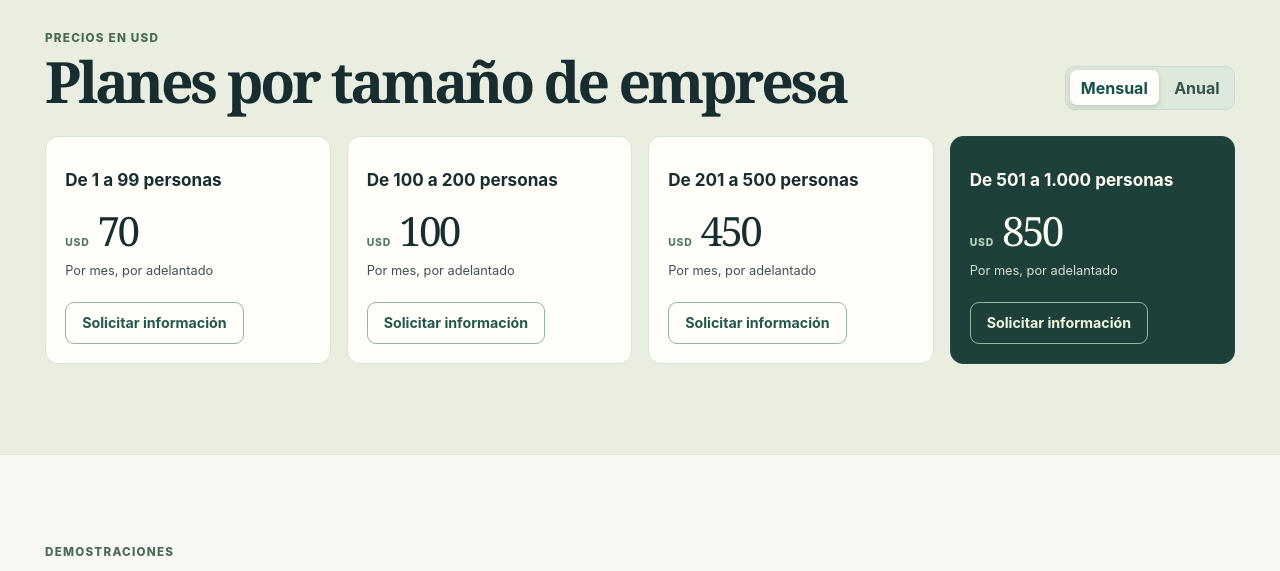
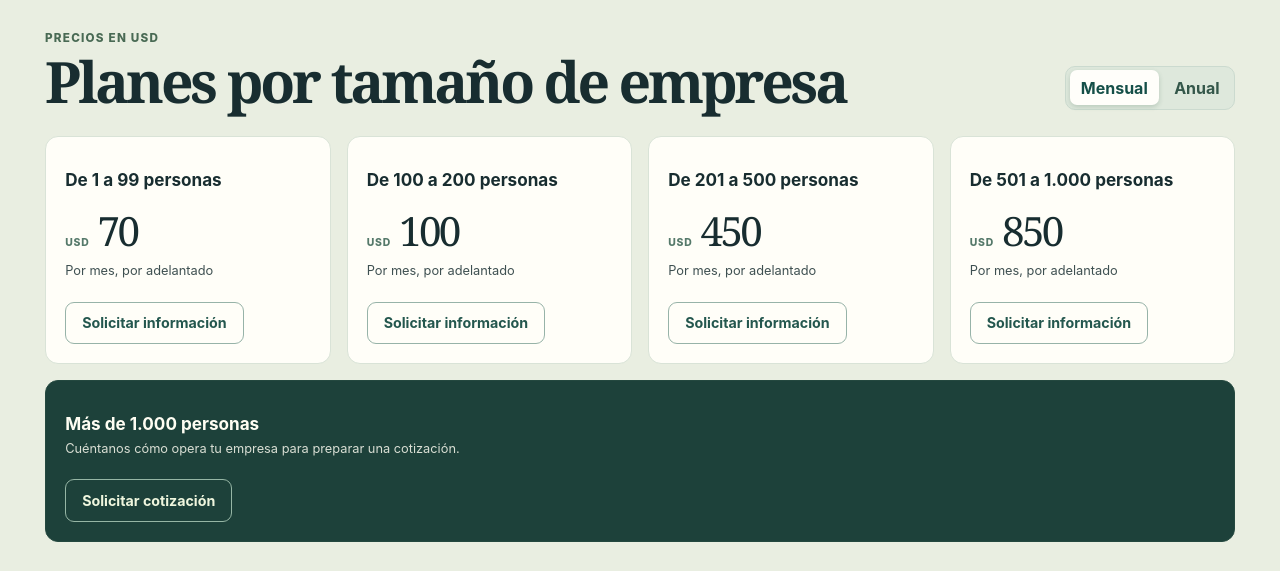
Before and after one commit to securtec-dev/centinela-web, a React (Vite) app: page / in a window 1280 px wide. Shown: the part 1180-1751 px from the top of the page. Built offline with nearby package versions, Linux system fonts and the light colour scheme.

Commit message:
Agrega cotización para empresas de más de mil personas

```diff
--- a/src/api.js
+++ b/src/api.js
@@ -16,6 +16,7 @@ export const plans = [
   { id:'100', es:'De 100 a 200 personas', en:'100–200 people', monthly:100, annual:1100 },
   { id:'500', es:'De 201 a 500 personas', en:'201–500 people', monthly:450, annual:5100 },
   { id:'1000', es:'De 501 a 1.000 personas', en:'501–1,000 people', monthly:850, annual:10000 },
+  { id:'enterprise', es:'Más de 1.000 personas', en:'More than 1,000 people', quoteOnly:true },
 ];
 
 export const billingOptions = { monthly: ['Mensual', 'Monthly'], annual: ['Anual', 'Annual'] };
--- a/src/main.jsx
+++ b/src/main.jsx
@@ -140,9 +140,16 @@ function Home({language,setLanguage}) {
         <div className="toggle"><button aria-pressed={billing==='monthly'} onClick={()=>setBilling('monthly')}>{l('Mensual','Monthly')}</button>
           <button aria-pressed={billing==='annual'} onClick={()=>setBilling('annual')}>{l('Anual','Annual')}</button></div>
       </div><div className="plan-grid">
-        {plans.map(row=><article key={row.id}><h3>{l(row.es,row.en)}</h3><p className="price"><span>USD</span> {money.format(row[billing])}</p>
-          <p className="billing-note">{billing==='monthly'?l('Por mes, por adelantado','Per month, billed in advance'):l('Por año, pago completo','Per year, paid in full')}</p>
-          <a className="outline" href="#solicitar" onClick={()=>{setPlan(row.id);setPreferredBilling(billing);}}>{l('Solicitar información','Request information')}</a></article>)}
+        {plans.map(row=><article key={row.id} className={row.quoteOnly?'quote-plan':undefined}>
+          <h3>{l(row.es,row.en)}</h3>
+          {row.quoteOnly?
+            <p className="billing-note">{l('Cuéntanos cómo opera tu empresa para preparar una cotización.','Tell us how your company operates so we can prepare a quote.')}</p>:
+            <><p className="price"><span>USD</span> {money.format(row[billing])}</p>
+              <p className="billing-note">{billing==='monthly'?l('Por mes, por adelantado','Per month, billed in advance'):l('Por año, pago completo','Per year, paid in full')}</p></>}
+          <a className="outline" href="#solicitar" onClick={()=>{setPlan(row.id);setPreferredBilling(row.quoteOnly?'':billing);}}>
+            {row.quoteOnly?l('Solicitar cotización','Request a quote'):l('Solicitar información','Request information')}
+          </a>
+        </article>)}
       </div></div></section>
       <DemoSection language={language}/><LeadForm language={language} plan={plan} setPlan={setPlan}
         preferredBilling={preferredBilling} setPreferredBilling={setPreferredBilling}/>
```
Also changed, not shown: src/styles.css, 1 other file (tests, documents, lock files or other folders).
